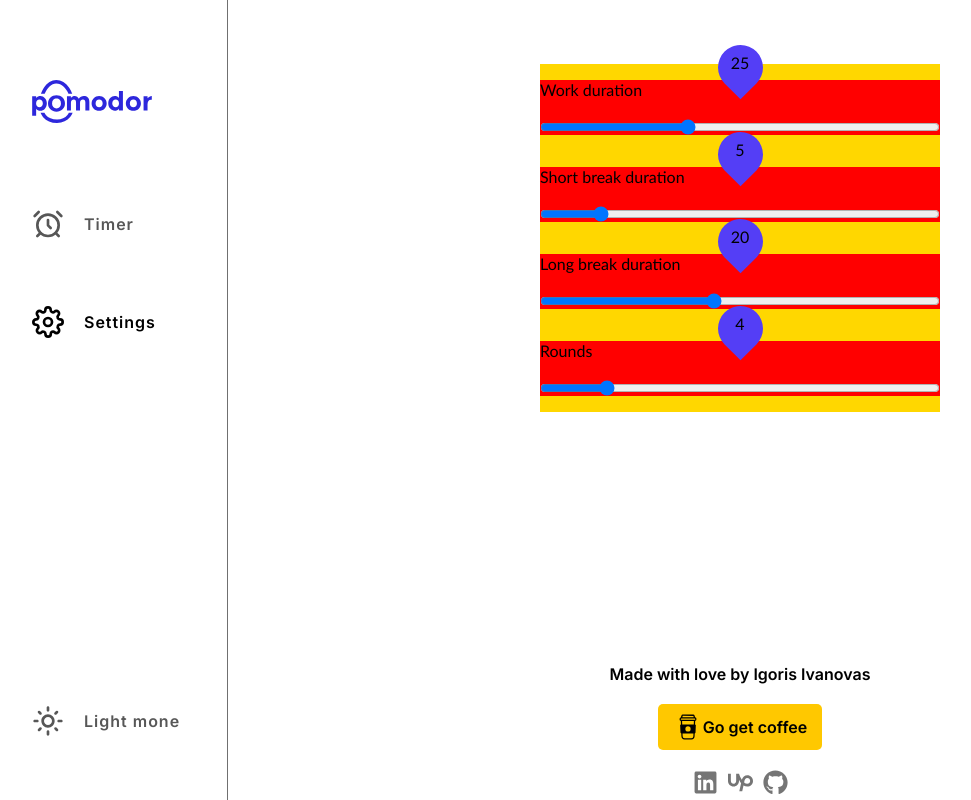
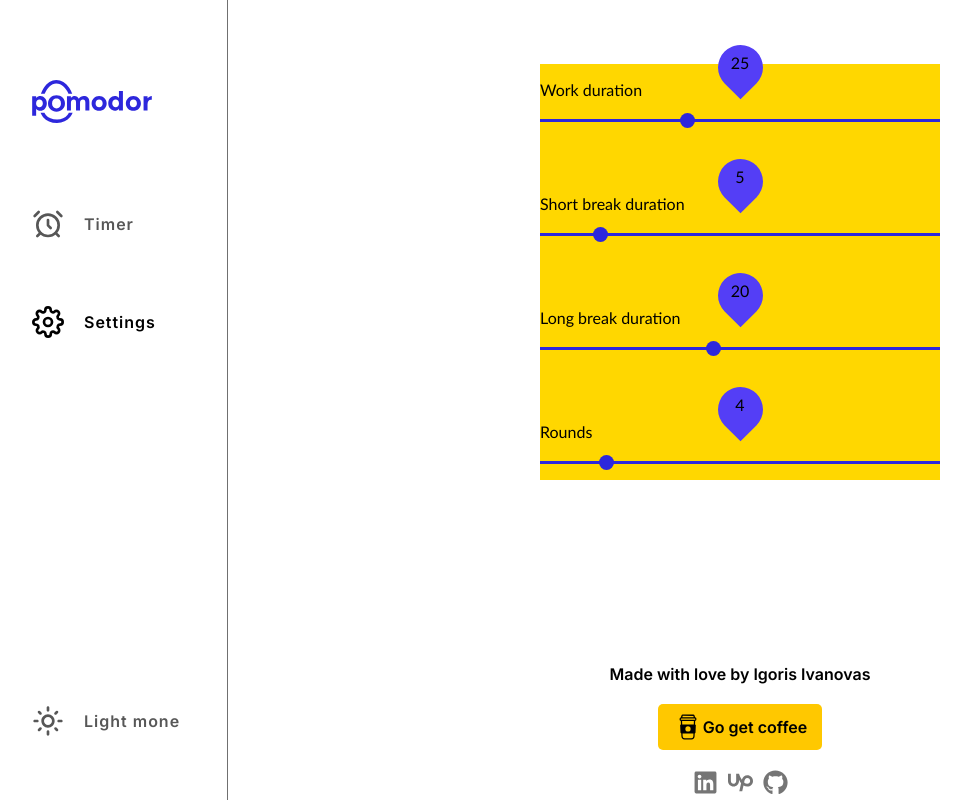
Before and after one commit to igoris12/pomodoro-app, a React (Create React App) app: page /pomodoro-app/settings in a window 1280 px wide. Shown: the whole page, without its empty margins (28-999 px from the left). Built offline with nearby package versions, Linux system fonts and the light colour scheme.

Commit message:
progres on slide thume style

```diff
--- a/src/components/Settings/RangeInput.scss
+++ b/src/components/Settings/RangeInput.scss
@@ -4,10 +4,27 @@
   align-items: left;
   margin-top: 16px;
   margin-bottom: 16px;
-  background-color: red;
   position: relative;
   gap: 20px;
   width: 100%;
+  input {
+    -webkit-appearance: none;
+    width: 100%;
+    height: 3px;
+    background-color: #2D27DC;
+    &::-webkit-slider-thumb {
+        -webkit-appearance: none;
+        width: 15px;
+        height: 15px;
+        background-color: #2D27DC;
+        border-radius: 50%;
+        cursor: pointer;
+        transition: box-shadow 0.2s;
+        &:hover {
+            box-shadow: 0px 0px 1px 5px rgba(84, 62, 246, 0.4);
+        }
+    }
+  }
   .value {
     position: absolute;
     display: flex;
--- a/src/components/Settings/Settings.scss
+++ b/src/components/Settings/Settings.scss
@@ -17,5 +17,6 @@
         flex-direction: column;
         align-items: center;
         justify-content: center;
+        gap: 40px;
     }
 }
```
